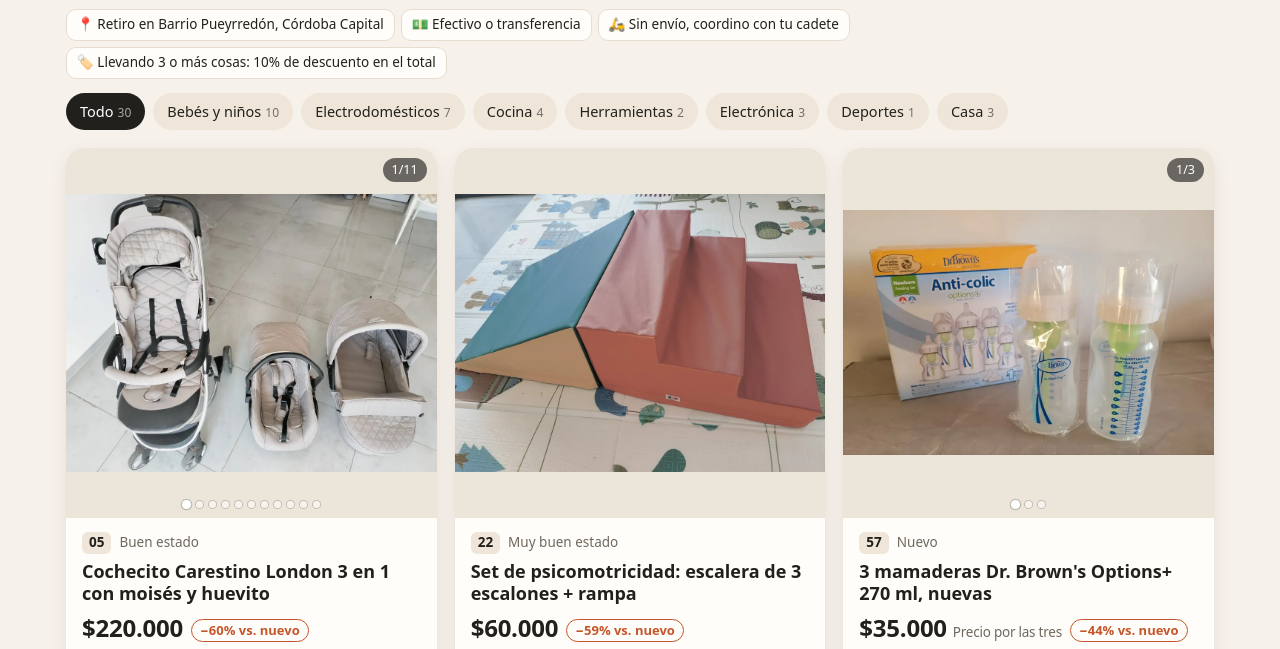
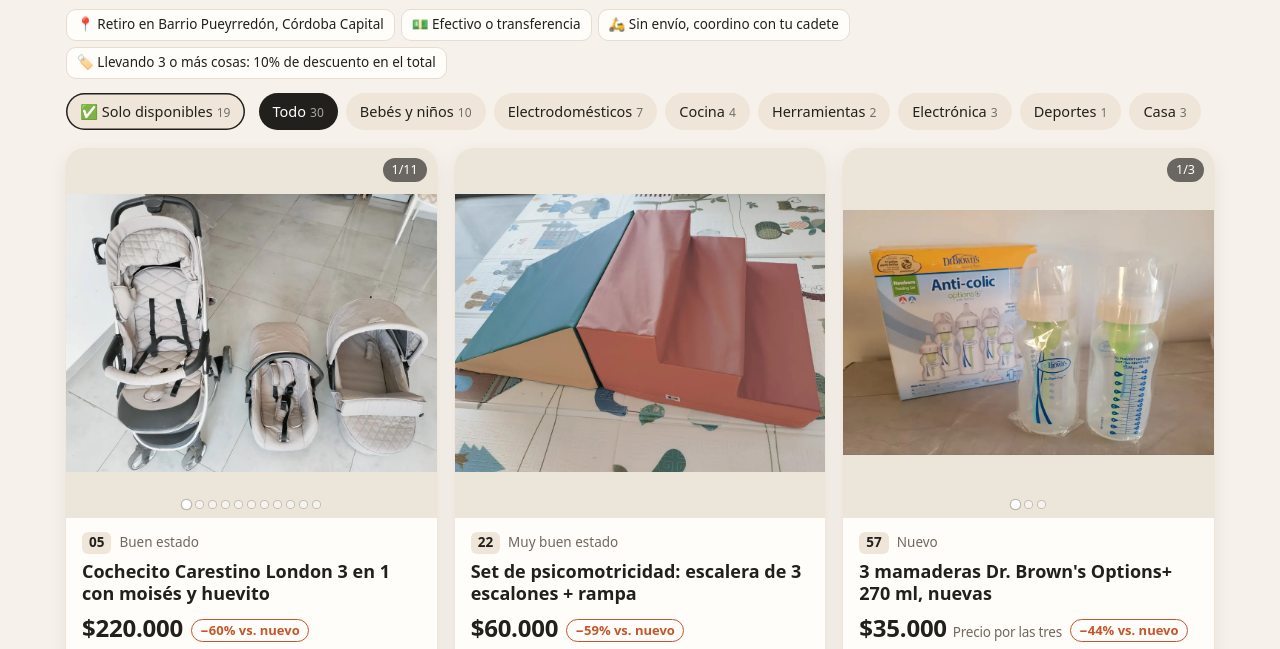
Before and after one commit to dmtrml/venta-mudanza, a plain HTML site: page index.html in a window 1280 px wide. Shown: the part 119-768 px from the top of the page. Drawn offline with Linux system fonts and the light colour scheme.

Commit message:
Add 'only available' filter chip
Co-Authored-By: Claude Opus 5.5 <noreply@anthropic.com>

```diff
--- a/index.html
+++ b/index.html
@@ -53,6 +53,7 @@ h1 span{color:var(--accent)}
 .chip{flex:none;border:0;background:var(--chip);border-radius:999px;padding:8px 14px;font-size:14.5px;cursor:pointer;white-space:nowrap}
 .chip small{opacity:.6;margin-left:4px}
 .chip[aria-pressed=true]{background:var(--chip-on);color:var(--chip-on-ink)}
+.chip.free{box-shadow:inset 0 0 0 1.5px var(--chip-on);margin-right:6px}
 
 /* grid */
 .grid{display:grid;grid-template-columns:1fr;gap:18px;padding-bottom:40px}
@@ -164,7 +165,7 @@ var T = {
     h1:'Vendo todo <span>por mudanza</span>',
     lead:'Me mudo y vendo lo que no me llevo: cosas de bebé, electrodomésticos, herramientas y más. Todo usado y en buen estado.',
     facts:['📍 Retiro en Barrio Pueyrredón, Córdoba Capital','💵 Efectivo o transferencia','🛵 Sin envío, coordino con tu cadete','🏷️ Llevando 3 o más cosas: 10% de descuento en el total'],
-    all:'Todo', wa:'Escribir por WhatsApp', tg:'Escribir por Telegram', more:'Ver', back:'← Volver', share:'Compartir', copied:'Link copiado',
+    all:'Todo', free:'✅ Solo disponibles', wa:'Escribir por WhatsApp', tg:'Escribir por Telegram', more:'Ver', back:'← Volver', share:'Compartir', copied:'Link copiado',
     msg:'Hola, me interesa: ', estado:'Estado', num:'Artículo',
     vendido:'VENDIDO', reservado:'RESERVADO', sold:'Ya se vendió', resNote:'Reservado: podés escribir por si se libera',
     nophoto:'Fotos por WhatsApp', empty:'No hay artículos en esta categoría.',
@@ -179,7 +180,7 @@ var T = {
     h1:'Распродажа <span>перед переездом</span>',
     lead:'Переезжаю и продаю то, что не забираю: детские вещи, технику, инструменты и другое. Всё б/у в хорошем состоянии.',
     facts:['📍 Самовывоз: Barrio Pueyrredón, Córdoba Capital','💵 Наличные или перевод','🛵 Не доставляю, передам вашему курьеру','🏷️ От 3 вещей — скидка 10% на всё'],
-    all:'Все', wa:'Написать в WhatsApp', tg:'Написать в Telegram', more:'Подробнее', back:'← Назад', share:'Поделиться', copied:'Ссылка скопирована',
+    all:'Все', free:'✅ Только свободные', wa:'Написать в WhatsApp', tg:'Написать в Telegram', more:'Подробнее', back:'← Назад', share:'Поделиться', copied:'Ссылка скопирована',
     msg:'Здравствуйте, интересует: ', estado:'Состояние', num:'Номер',
     vendido:'ПРОДАНО', reservado:'БРОНЬ', sold:'Уже продано', resNote:'Забронировано: можно написать на случай, если освободится',
     nophoto:'Фото пришлю в WhatsApp', empty:'В этой категории ничего нет.',
@@ -194,7 +195,8 @@ var T = {
 var TG_SVG='<svg viewBox="0 0 24 24" aria-hidden="true" fill="currentColor"><path d="M21.9 4.3 18.7 19.5c-.2 1-.9 1.3-1.7.8l-4.8-3.5-2.3 2.2c-.3.3-.5.5-1 .5l.3-4.9 8.9-8c.4-.3-.1-.5-.6-.2L6.5 13.3 1.8 11.8c-1-.3-1-1 .2-1.5L20.6 3.2c.9-.3 1.6.2 1.3 1.1Z"/></svg>';
 var WA_SVG='<svg viewBox="0 0 24 24" aria-hidden="true" fill="currentColor"><path d="M12 2a10 10 0 0 0-8.6 15.1L2 22l5-1.3A10 10 0 1 0 12 2Zm0 18.2a8.2 8.2 0 0 1-4.2-1.2l-.3-.2-3 .8.8-2.9-.2-.3A8.2 8.2 0 1 1 12 20.2Zm4.5-6.1c-.2-.1-1.5-.7-1.7-.8-.2-.1-.4-.1-.6.1l-.8 1c-.1.2-.3.2-.5.1a6.7 6.7 0 0 1-3.3-2.9c-.3-.4.2-.4.7-1.3.1-.2 0-.3 0-.4l-.8-1.8c-.2-.5-.4-.4-.6-.4h-.5a1 1 0 0 0-.7.3 3 3 0 0 0-.9 2.2 5.2 5.2 0 0 0 1.1 2.7 11.8 11.8 0 0 0 4.5 4c1.7.7 2.3.8 3.2.6a2.7 2.7 0 0 0 1.8-1.2 2.2 2.2 0 0 0 .1-1.3c0-.1-.2-.2-.4-.3Z"/></svg>';
 
-var data=null, lang='es', cat='all', openedHere=false;
+var data=null, lang='es', cat='all', openedHere=false, onlyFree=false;
+try{onlyFree=localStorage.getItem('free')==='1'}catch(x){}
 try{ var s=localStorage.getItem('lang'); if(s==='ru'||s==='es') lang=s; }catch(e){}
 var q=new URLSearchParams(location.search).get('lang'); if(q==='ru'||q==='es') lang=q;
 
@@ -289,8 +291,14 @@ function renderHead(){
   $('foot').textContent=t().foot(fmtDate(data.config.actualizado));
   $('mclose').textContent=t().back; $('mshare').textContent=t().share;
 }
+// «Только свободные»: прячет бронь и проданное
+function pool(){return items().filter(function(i){return !onlyFree||i.status==='disponible'})}
 function renderChips(){
-  var all=items(), h='<button type="button" class="chip" data-cat="all" aria-pressed="'+(cat==='all')+'">'+t().all+'<small>'+all.length+'</small></button>';
+  var all=pool();
+  if(cat!=='all'&&!all.some(function(i){return i.cat===cat})) cat='all';
+  var nFree=items().filter(function(i){return i.status==='disponible'}).length;
+  var h='<button type="button" class="chip free" data-free="1" aria-pressed="'+onlyFree+'">'+t().free+'<small>'+nFree+'</small></button>'+
+    '<button type="button" class="chip" data-cat="all" aria-pressed="'+(cat==='all')+'">'+t().all+'<small>'+all.length+'</small></button>';
   data.categorias.forEach(function(c){
     var n=all.filter(function(i){return i.cat===c.id}).length; if(!n) return;
     h+='<button type="button" class="chip" data-cat="'+c.id+'" aria-pressed="'+(cat===c.id)+'">'+esc(L(c))+'<small>'+n+'</small></button>';
@@ -298,7 +306,7 @@ function renderChips(){
   $('chips').innerHTML=h;
 }
 function renderGrid(){
-  var list=sorted(items().filter(function(i){return cat==='all'||i.cat===cat}));
+  var list=sorted(pool().filter(function(i){return cat==='all'||i.cat===cat}));
   if(!list.length){$('grid').innerHTML='<p class="empty">'+t().empty+'</p>';return}
   $('grid').innerHTML=list.map(function(it){
     return '<article class="card '+it.status+'" data-id="'+it.id+'" tabindex="0" aria-label="'+esc(L(it.titulo))+'">'+carousel(it,false)+
@@ -349,6 +357,7 @@ document.addEventListener('click',function(e){
   var b=e.target.closest('.lang button');
   if(b){lang=b.dataset.lang;try{localStorage.setItem('lang',lang)}catch(x){}render();return}
   var c=e.target.closest('.chip');
+  if(c&&c.dataset.free){onlyFree=!onlyFree;try{localStorage.setItem('free',onlyFree?'1':'')}catch(x){}renderChips();renderGrid();return}
   if(c){cat=c.dataset.cat;renderChips();renderGrid();return}
   var m=e.target.closest('.wa,.tg');
   if(m){var it=find(m.closest('.card')?m.closest('.card').dataset.id:curHash());
```
